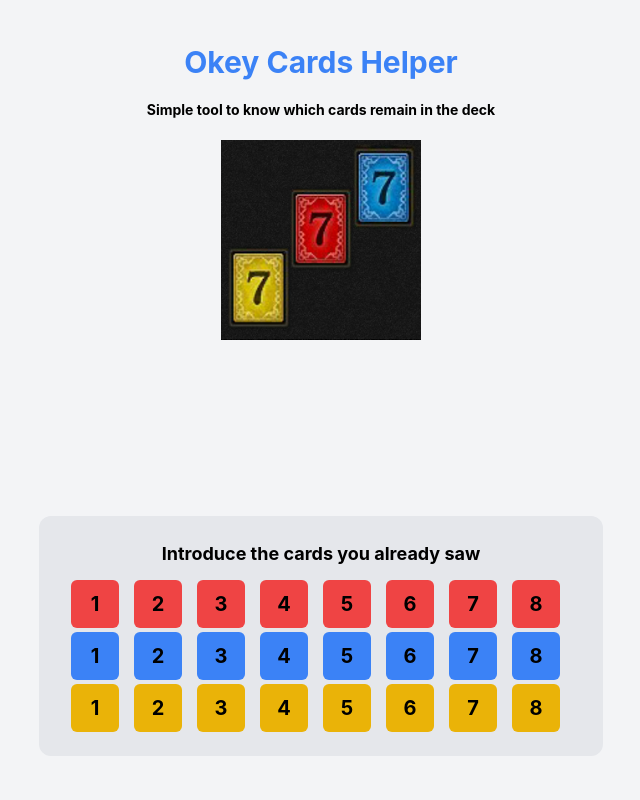
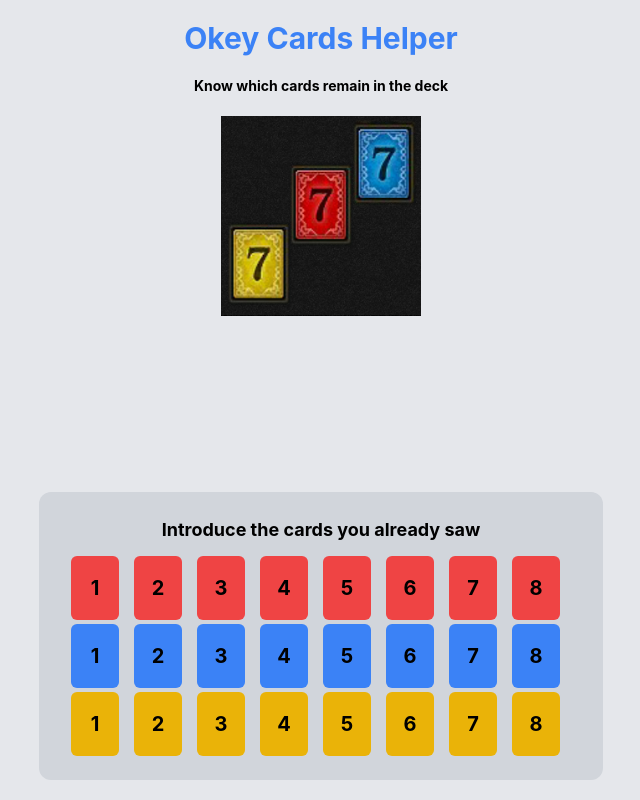
Before and after one commit to gitradonz/okey_cards_helper, a Next.js app: page /MainPage in a window 1280 px wide. Shown: the whole page, without its empty margins (319-959 px from the left). Built offline with nearby package versions, Linux system fonts and the light colour scheme.

Commit message:
Add some logic

```diff
--- a/pages/MainPage.js
+++ b/pages/MainPage.js
@@ -1,4 +1,5 @@
 import Image from 'next/image';
+import { useState } from 'react';
 
 export default function MainPage() {
   const cards = [
@@ -29,35 +30,45 @@ export default function MainPage() {
   ];
 
   return (
-    <main className="flex items-center justify-center flex-col bg-gray-100 h-screen">
+    <main className="flex items-center justify-center flex-col bg-gray-200 h-screen">
       <div className=" flex items-center justify-center mb-44 flex-col gap-5">
         <h1 className="text-blue-500 font-bold text-3xl">
           Okey Cards <span className="text-blue-500">Helper</span>
         </h1>
         <h6 className="font-bold text-sm">
-          Simple tool to know which cards remain in the deck
+          Know which cards remain in the deck
         </h6>
         <Image src="/okeyCards.png" alt="Okey Cards" width={200} height={200} />
       </div>
-      <div className="flex items-center flex-col justify-center bg-gray-200 rounded-xl py-6">
+      <div className="flex items-center flex-col justify-center bg-gray-300 rounded-xl py-6">
         <span className="font-bold text-lg mb-3">
           Introduce the cards you already saw
         </span>
 
         <div className="grid grid-cols-8 gap-1 mx-8 w-[500px] font-bold">
           {cards.map((card) => (
-            <div
-              key={card.id}
-              className={`${card.color === 'red' && 'bg-red-500'}
-                ${card.color === 'blue' && 'bg-blue-500'}
-                ${card.color === 'yellow' && 'bg-yellow-500'}
-                h-12 w-12 rounded-md flex items-center justify-center text-xl`}
-            >
-              {card.name}
-            </div>
+            <Card key={card.id} name={card.name} color={card.color} />
           ))}
         </div>
       </div>
     </main>
   );
 }
+
+const Card = (props) => {
+  const [selected, setSelected] = useState(false);
+
+  return (
+    <div
+      key={props.id}
+      className={`${props.color === 'red' && 'bg-red-500'}
+          ${props.color === 'blue' && 'bg-blue-500'}
+          ${props.color === 'yellow' && 'bg-yellow-500'}
+          ${selected && 'bg-gray-500'}
+          h-16 w-12 rounded-md flex items-center justify-center text-xl hover:bg-gray-500 cursor-pointer`}
+      onClick={() => setSelected((p) => !p)}
+    >
+      {props.name}
+    </div>
+  );
+};
```
